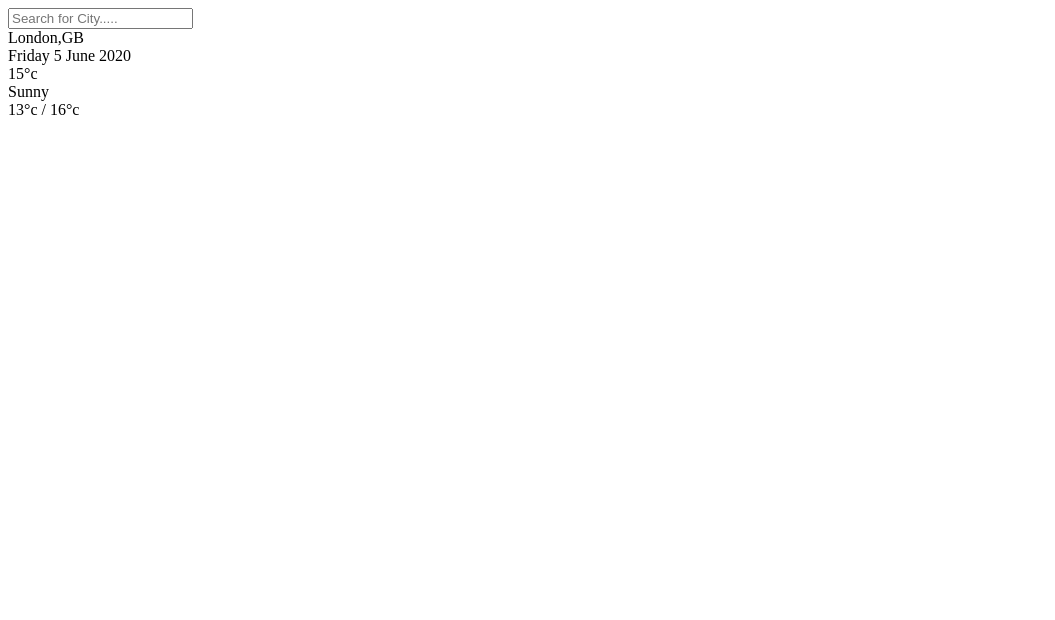
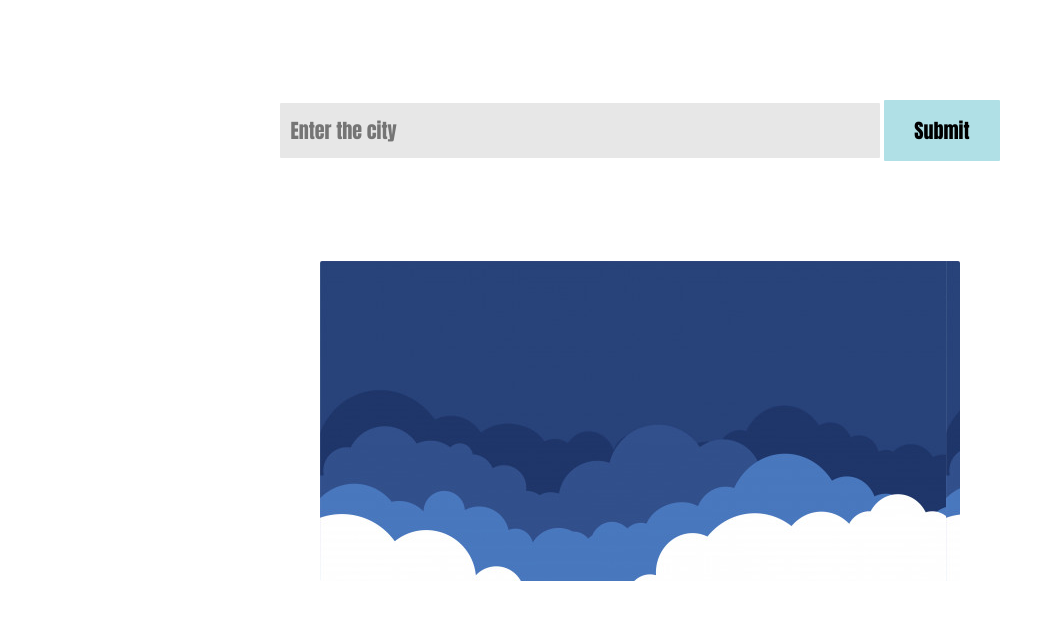
Before and after one commit to hatairy/WeatherPage, a plain HTML site: page index.html in a window 1280 px wide. Shown: the whole page, without its empty margins (0-1055 px from the left). Drawn offline with Linux system fonts and the light colour scheme.

Commit message:
Update index.html

```diff
--- a/index.html
+++ b/index.html
@@ -1,31 +1,33 @@
+
 <!DOCTYPE html>
 <html lang="en">
 <head>
   <meta charset="UTF-8">
-        <meta name=" viewport" content="width=device-width, initial-scale=1.0">
-        <meta http-equiv=" X-UA-Compatible" content="ie-edge">
-        <title>Weather App</title>
-        <link rel="stylesheet" href="main.css" />
+  <meta name="viewport" content="width=device-width, initial-scale=1.0">
+  <meta http-equiv="X-UA-Compatible" content="ie=edge">
+  <title>OpenWeatherMap Api</title>
+  <link rel="stylesheet" href="style.css">
 </head>
 <body>
-        <div class="app-wrap">
-            <header>
-                <input type="text" autocomplete="off" class="search-box"
-                placeholder="Search for City....."/>
-            </header>
-            <main>
-                <section class="location">
-                    <div class="city">London,GB</div>
-                    <div class="date">Friday 5 June 2020</div>
-                </section>
-                <div class="current">
-                    <div class="temp">15<span>°c</span></div>
-                    <div class="Weather">Sunny</div>
-                    <div class="hi-low">13°c / 16°c</div>
+  <!-- <div class="main">
+    <div class="header">
+      <h1>OpenWeatherMap API</h1>
+      <p>Enter any city name in the input box below to get the data</p>
+    </div> -->
 
+    <div class="input">
+      <input type="text" placeholder="Enter the city" class="input_text">
+      <input type="submit" value="Submit" class="submit">
+    </div>
+  </div>
 
+  <div class="container">
+    <div class="card">
+      <h1 class="name" id="name"></h1>
+      <p class="temp °c "></p>
+      <p class="clouds"></p>
+      <p class="desc"></p>
     </div>
-            </main>
   </div>
 <script src="main.js"></script>
 </body>
```
Lines whose indentation alone changed are shown as unchanged.
